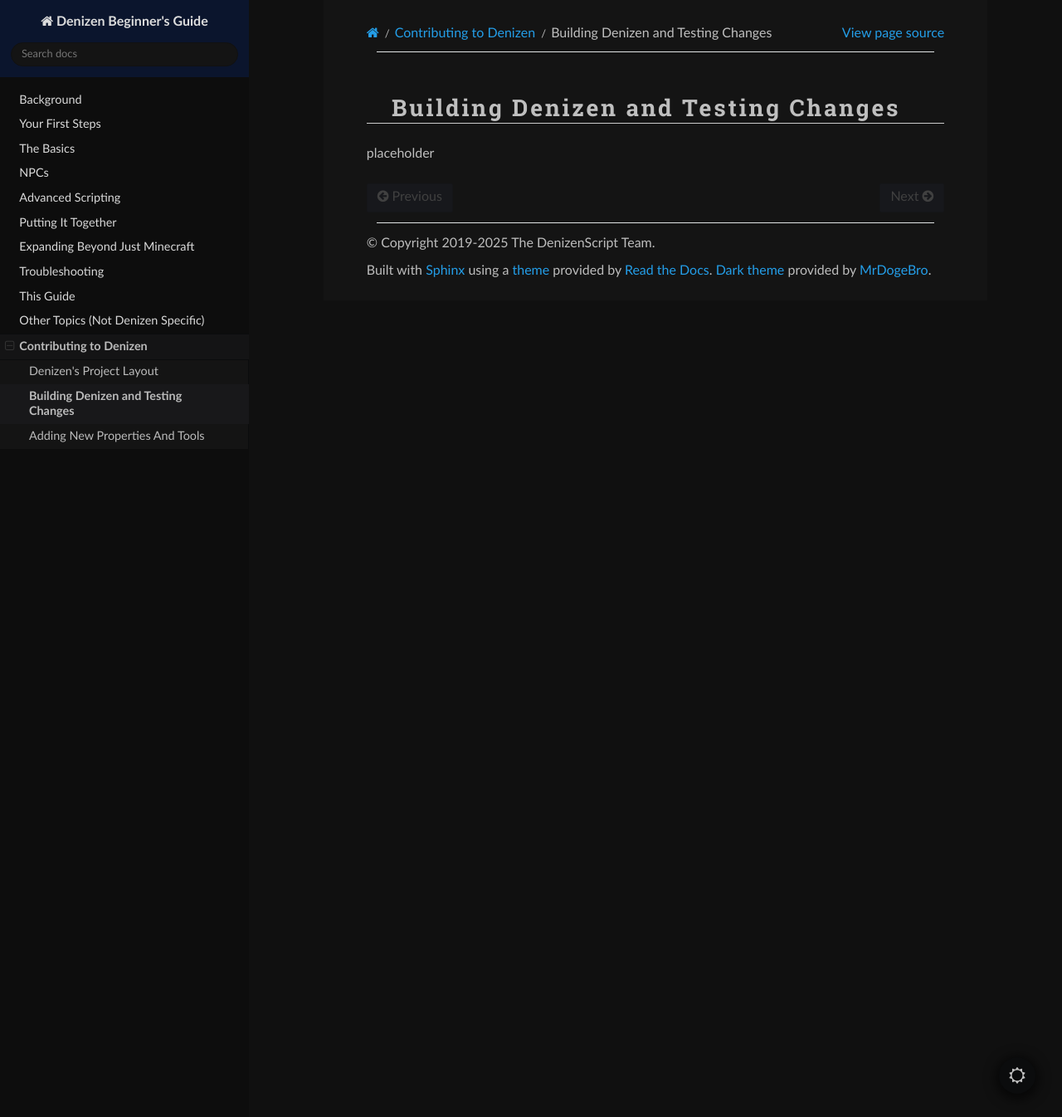
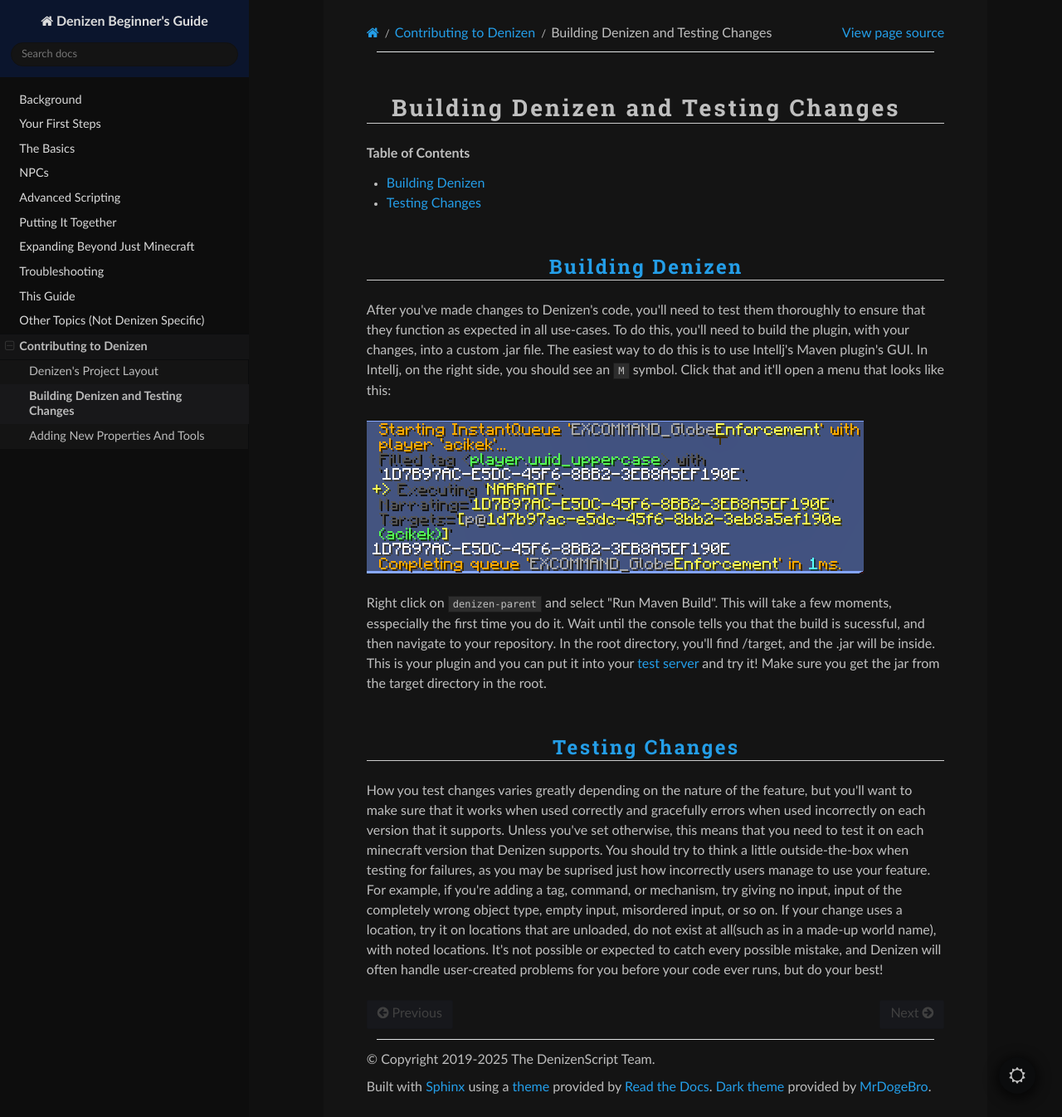
Before and after one commit to DenizenScript/Denizen-Beginners-Guide, a Sphinx documentation site: the page built from source/guides/contributing/building.md, in a window 1280 px wide and 1346 px high. Shown: the whole window at 83% size. Built offline with Sphinx 7.4.7 and the Read the Docs theme 3.1.0, drawn with Linux system fonts in a browser that asks for light colours.

Commit message:
building denizen page

````diff
--- a/source/guides/contributing/building.md
+++ b/source/guides/contributing/building.md
@@ -6,4 +6,16 @@ Building Denizen and Testing Changes
     :local:
 ```
 
-placeholder
+### Building Denizen
+
+After you've made changes to Denizen's code, you'll need to test them thoroughly to ensure that they function as expected in all use-cases. To do this, you'll need to build the plugin, with your changes, into a custom .jar file.
+The easiest way to do this is to use Intellj's Maven plugin's GUI. In Intellj, on the right side, you should see an `M` symbol. Click that and it'll open a menu that looks like this:
+
+![](images/uuid_uppercase.png)
+
+Right click on `denizen-parent` and select "Run Maven Build". This will take a few moments, esspecially the first time you do it. Wait until the console tells you that the build is sucessful, and then navigate to your repository. In the root directory, you'll find /target, and the .jar will be inside. This is your plugin and you can put it into your [test server](/guides/first-steps/local-test-server) and try it! Make sure you get the jar from the target directory in the root.
+
+### Testing Changes
+
+How you test changes varies greatly depending on the nature of the feature, but you'll want to make sure that it works when used correctly and gracefully errors when used incorrectly on each version that it supports. Unless you've set otherwise, this means that you need to test it on each minecraft version that Denizen supports.
+You should try to think a little outside-the-box when testing for failures, as you may be suprised just how incorrectly users manage to use your feature. For example, if you're adding a tag, command, or mechanism, try giving no input, input of the completely wrong object type, empty input, misordered input, or so on. If your change uses a location, try it on locations that are unloaded, do not exist at all(such as in a made-up world name), with noted locations. It's not possible or expected to catch every possible mistake, and Denizen will often handle user-created problems for you before your code ever runs, but do your best!
````
Also changed, not shown: source/guides/contributing/images/maven_menu.png (added).
